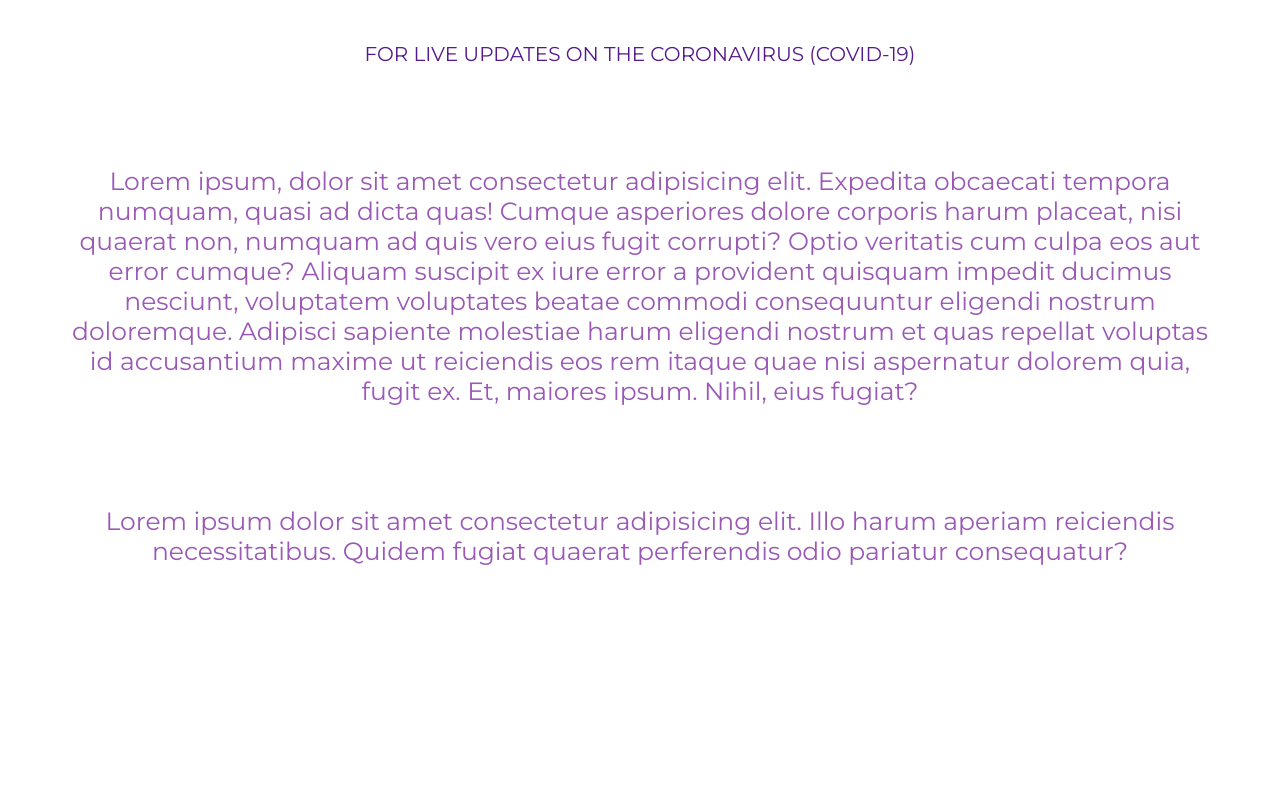
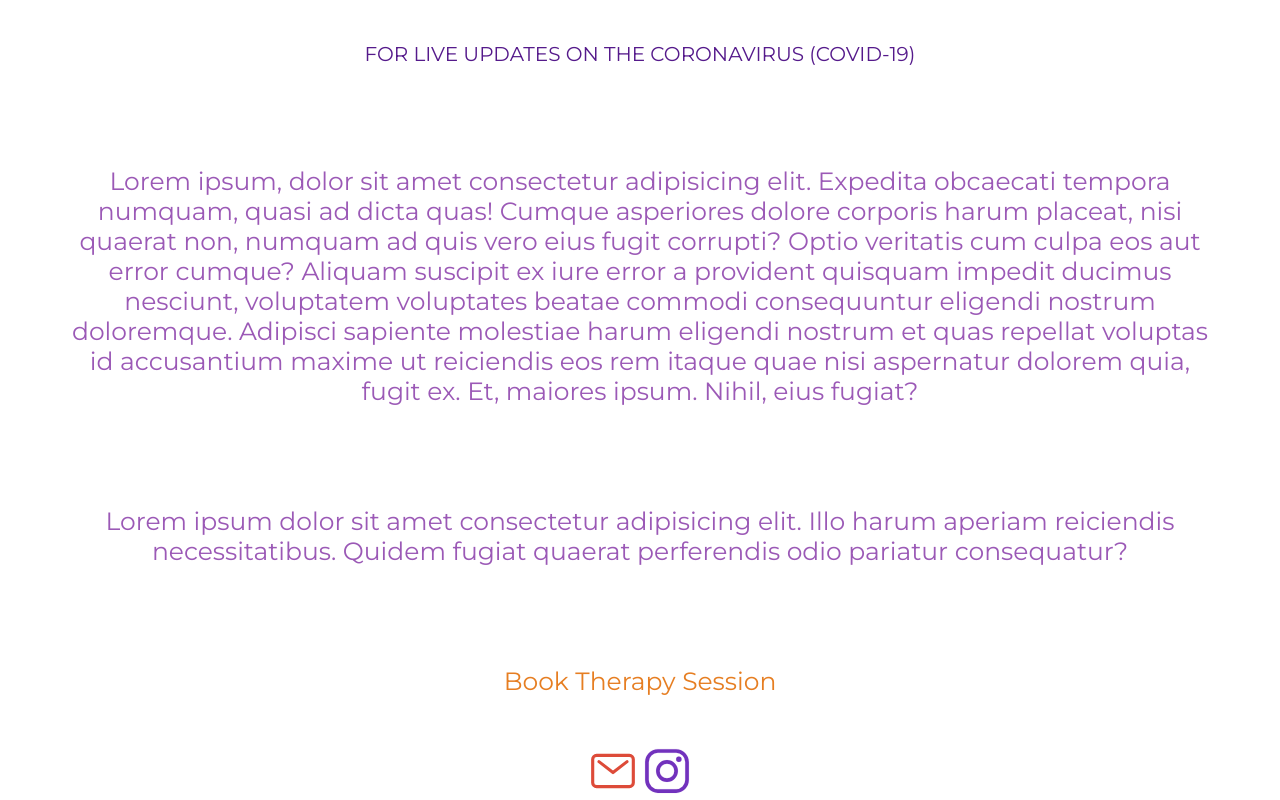
Before and after one commit to neytoe/Ndidi, a plain HTML site: page ulo.html in a window 1280 px wide. Shown: the part 572-1372 px from the top of the page. Before the commit the page ends 1188 px from the top, so only its background shows below. Drawn offline with nearby package versions, Linux system fonts and the light colour scheme.

Commit message:
add instagram/gmail logo

```diff
--- a/ulo.css
+++ b/ulo.css
@@ -41,3 +41,21 @@ img {
    padding: 50px 0;
    font-size: 25px;
  }
+
+ .summary p:nth-child(3){
+   color: #e67e22;
+ }
+
+ .gmail{
+   color: #dd4b39;
+   font-size: 50px;
+ }
+
+ .instagram{
+   color: #7232bd;
+   font-size: 50px;
+ }
+
+ footer{
+   text-align: center;
+ }
--- a/ulo.html
+++ b/ulo.html
@@ -9,7 +9,7 @@
       rel="stylesheet"
     />
     <link rel="stylesheet" href="ulo.css" />
-    <link rel="stylesheet" href="index.css">
+    <link rel="stylesheet" href="index.css" />
 
     <title>Ndi_di</title>
   </head>
@@ -52,10 +52,20 @@
           Nihil, eius fugiat?
         </p>
 
-        <p>Lorem ipsum dolor sit amet consectetur adipisicing elit. Illo harum aperiam reiciendis necessitatibus. Quidem fugiat quaerat perferendis odio pariatur consequatur?</p>
+        <p>
+          Lorem ipsum dolor sit amet consectetur adipisicing elit. Illo harum
+          aperiam reiciendis necessitatibus. Quidem fugiat quaerat perferendis
+          odio pariatur consequatur?
+        </p>
+
+        <p>Book Therapy Session</p>
       </div>
+    </section>
 
-
-    </section>
+    <footer>
+      <ion-icon name="mail-outline" class="gmail"></ion-icon>
+      <ion-icon name="logo-instagram" class="instagram"></ion-icon>
+    </footer>
+    <script src="https://unpkg.com/ionicons@5.0.0/dist/ionicons.js"></script>
   </body>
 </html>
```
